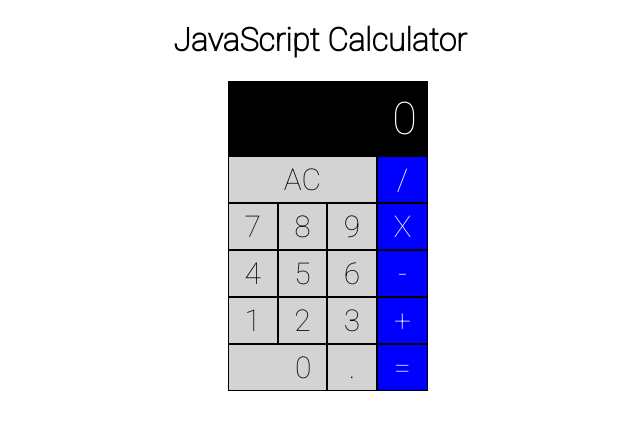
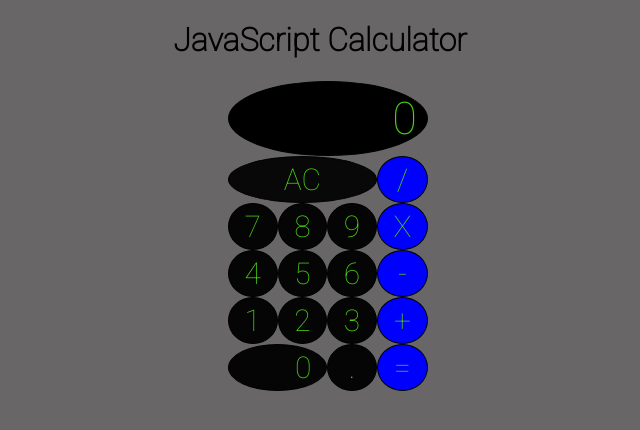
Before and after one commit to Rgaliant/jsCalculator, a plain HTML site: page index.html in a window 1280 px wide. Shown: the whole page, without its empty margins (320-960 px from the left). Drawn offline with Linux system fonts and the light colour scheme.

Commit message:
add Style

```diff
--- a/style.css
+++ b/style.css
@@ -4,6 +4,7 @@ body {
 	font-family: Roboto, sans-serif;
 	padding: auto;
   text-align: center;
+  background-color: rgb(104, 102, 102);
 }
 
 .calc-parent {
@@ -26,28 +27,27 @@ body {
 	padding: 10px;
 	text-align: right;
 	font-size: 45px;
-	color: white;
+	color: rgb(73, 207, 20);
   background-color: black;
+  border-radius: 50%;
 }
 #calc-clear {
 	grid-area: AC;
 	border: 1px solid black;
 	padding: 5px;
-	background-color: lightgray;
+  background-color: rgb(8, 8, 8);
+  border-radius: 50%;
+  color: rgb(73, 207, 20);
 }
-#calc-backspace {
-	grid-area: backspace;
-	font-size: 25px;
-	border: 1px solid black;
-	padding: 5px;
-	background-color: lightgray;
-}
+
 #calc-divide {
 	grid-area: divide;
 	border: 1px solid black;
 	padding: 5px;
 	color: white;
   background-color: blue;
+  border-radius: 50%;
+  color: rgb(73, 207, 20);
 }
 #calc-zero {
 	grid-area: zeroo;
@@ -55,25 +55,33 @@ body {
 	text-align: right;
 	padding: 5px;
 	padding-right: 15%;
-	background-color: lightgray;
+  background-color: rgb(5, 5, 5);
+  border-radius: 50%;
+  color: rgb(73, 207, 20);
 }
 #calc-seven {
 	grid-area: seven;
 	border: 1px solid black;
 	padding: 5px;
-	background-color: lightgray;
+  background-color: rgb(5, 5, 5);
+  border-radius: 50%;
+  color: rgb(73, 207, 20);
 }
 #calc-eight {
 	grid-area: eight;
 	border: 1px solid black;
 	padding: 5px;
-	background-color: lightgray;
+  background-color: rgb(5, 5, 5);
+  border-radius: 50%;
+  color: rgb(73, 207, 20);
 }
 #calc-nine {
 	grid-area: nine;
 	border: 1px solid black;
 	padding: 5px;
-	background-color: lightgray;
+  background-color: rgb(5, 5, 5);
+  border-radius: 50%;
+  color: rgb(73, 207, 20);
 }
 #calc-multiply {
 	grid-area: multiply;
@@ -81,24 +89,32 @@ body {
 	padding: 5px;
 	color: white;
   background-color: blue;
+  border-radius: 50%;
+  color: rgb(73, 207, 20);
 }
 #calc-four {
 	grid-area: four;
 	border: 1px solid black;
 	padding: 5px;
-	background-color: lightgray;
+  background-color: rgb(5, 5, 5);
+  border-radius: 50%;
+  color: rgb(73, 207, 20);
 }
 #calc-five {
 	grid-area: five;
 	border: 1px solid black;
 	padding: 5px;
-	background-color: lightgray;
+  background-color: rgb(5, 5, 5);
+  border-radius: 50%;
+  color: rgb(73, 207, 20);
 }
 #calc-six {
 	grid-area: six;
 	border: 1px solid black;
 	padding: 5px;
-	background-color: lightgray;
+  background-color: rgb(5, 5, 5);
+  border-radius: 50%;
+  color: rgb(73, 207, 20);
 }
 #calc-minus {
 	grid-area: minus;
@@ -106,24 +122,32 @@ body {
 	padding: 5px;
 	color: white;
   background-color: blue;
+  border-radius: 50%;
+  color: rgb(73, 207, 20);
 }
 #calc-one {
 	grid-area: one;
 	border: 1px solid black;
 	padding: 5px;
-	background-color: lightgray;
+  background-color: rgb(5, 5, 5);
+  border-radius: 50%;
+  color: rgb(73, 207, 20);
 }
 #calc-two {
 	grid-area: two;
 	border: 1px solid black;
 	padding: 5px;
-	background-color: lightgray;
+  background-color: rgb(5, 5, 5);
+  border-radius: 50%;
+  color: rgb(73, 207, 20);
 }
 #calc-three {
 	grid-area: three;
 	border: 1px solid black;
 	padding: 5px;
-	background-color: lightgray;
+  background-color: rgb(5, 5, 5);
+  border-radius: 50%;
+  color: rgb(73, 207, 20);
 }
 #calc-plus {
 	grid-area: plus;
@@ -131,12 +155,16 @@ body {
 	padding: 5px;
 	color: white;
   background-color: blue;
+  border-radius: 50%;
+  color: rgb(73, 207, 20);
 }
 #calc-decimal {
 	grid-area: decimal;
 	border: 1px solid black;
 	padding: 5px;
-	background-color: lightgray;
+  background-color: rgb(5, 5, 5);
+  border-radius: 50%;
+  color: rgb(73, 207, 20);
 }
 #calc-equals {
 	grid-area: equals;
@@ -144,6 +172,8 @@ body {
 	padding: 5px;
 	color: white;
   background-color: blue;
+  border-radius: 50%;
+  color: rgb(73, 207, 20);
 }
 
 .calc-btn:hover {
```
Lines whose indentation alone changed are shown as unchanged.
